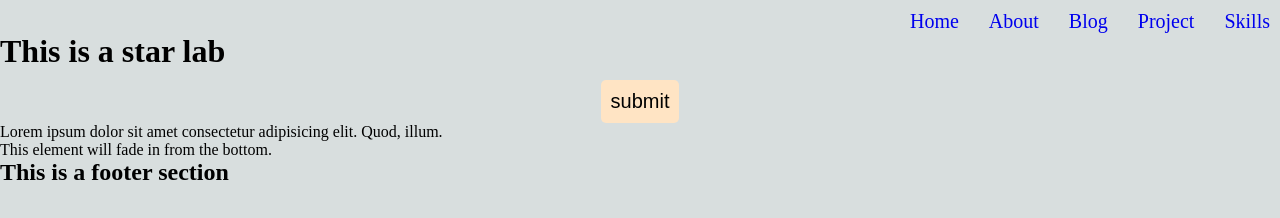
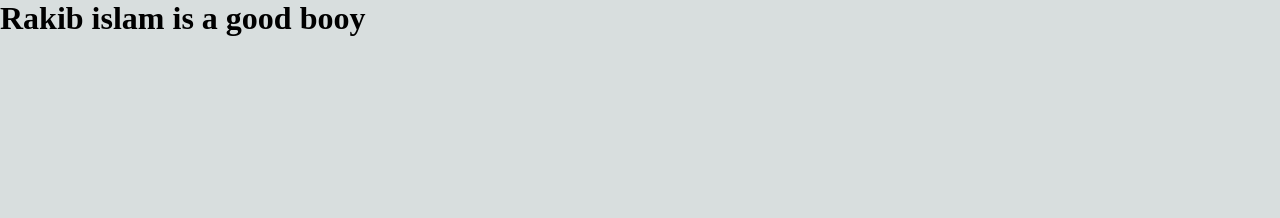
Before and after one commit to rakibulislam161363/navbar, a plain HTML site: page new mission/index.html in a window 1280 px wide. Drawn offline with nearby package versions, Linux system fonts and the light colour scheme.

Commit message:
commit korchi

```diff
--- a/new mission/index.html
+++ b/new mission/index.html
@@ -10,46 +10,7 @@
 </head>
 
 <body>
-  <!-- simpily nav project -->
-  <nav>
-    <div class="icon">
-      <i class="ri-menu-line"></i>
-      <!-- <i class="fa-solid fa-xmark"></i> -->
-    </div>
-    <div class="link_container">
-      <ul class="list">
-        <li><a href="#">Home</a></li>
-        <li><a href="#">About</a></li>
-        <li><a href="#">Blog</a></li>
-        <li><a href="#">Project</a></li>
-        <li><a href="#">Skills</a></li>
-
-      </ul>
-    </div>
-  </nav>
-  <!-- nav manu end -->
-
-  <div class="star">
-    <h1>This is a star lab</h1>
-  </div>
-  <button>submit</button>
-  <div class="header__content">
-    <p>Lorem ipsum dolor sit amet consectetur adipisicing elit. Quod, illum.</p>
-  </div>
-  <div class="reveal">This element will fade in from the bottom.</div>
-  <section>
-    <div id="footer_section">
-      <h1>This is a footer section</h1>
-
-    </div>
-  </section>
-
-
-
-  <script src="https://unpkg.com/scrollreveal"></script>
-
-
-  <script src="script.js"></script>
+ <h1>Rakib islam is a good booy</h1>
 
 </body>
 
```
